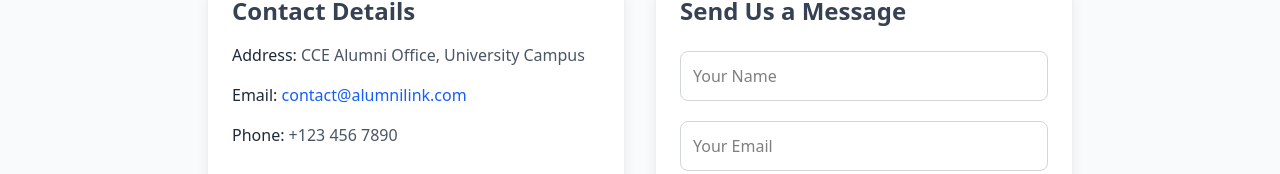
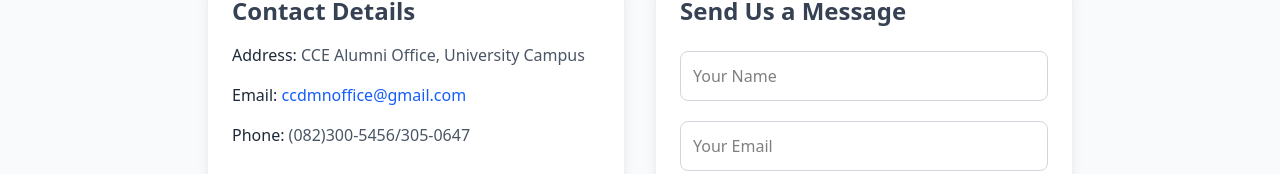
Before and after one commit to blank122/alumni-link-frontend, a React (Vite) app: page /contact in a window 1280 px wide. Shown: the part 281-455 px from the top of the page. Built offline with nearby package versions, Linux system fonts and the light colour scheme.

Commit message:
updated the contact us information

```diff
--- a/src/pages/ContactUs.jsx
+++ b/src/pages/ContactUs.jsx
@@ -20,10 +20,11 @@ const ContactUs = () => {
                         </p>
                         <p className="text-gray-600">
                             <span className="font-medium text-gray-800">Email:</span>{" "}
-                            <a href="mailto:contact@alumnilink.com" className="text-blue-600 hover:underline">contact@alumnilink.com</a>
+                            <a href="mailto:contact@alumnilink.com" className="text-blue-600 hover:underline">ccdmnoffice@gmail.com
+</a>
                         </p>
                         <p className="text-gray-600">
-                            <span className="font-medium text-gray-800">Phone:</span> +123 456 7890
+                            <span className="font-medium text-gray-800">Phone:</span> (082)300-5456/305-0647
                         </p>
                     </div>
 
```
